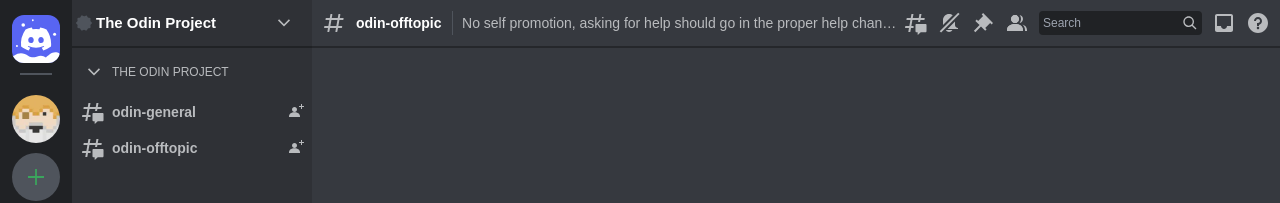
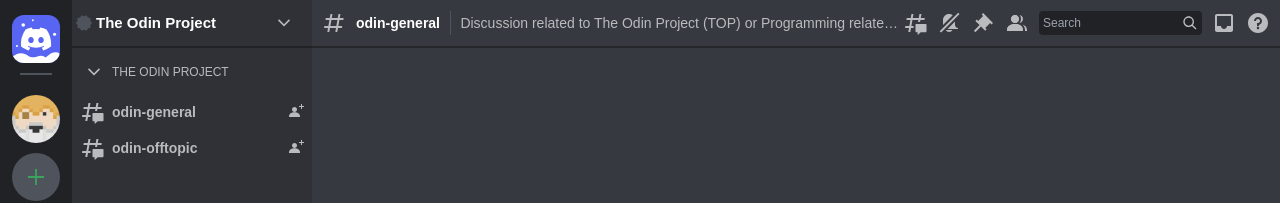
Before and after one commit to Apestein/discord-clone, a React (Vite) app: page /channels/1 in a window 1280 px wide. Shown: the top 203 px of the page. Built offline with nearby package versions, Linux system fonts and the light colour scheme.

Commit message:
more styling

```diff
--- a/package.json
+++ b/package.json
@@ -18,9 +18,12 @@
   "devDependencies": {
     "@types/react": "^18.0.26",
     "@types/react-dom": "^18.0.9",
+    "@types/uniqid": "^5.3.2",
     "@vitejs/plugin-react": "^3.0.0",
     "autoprefixer": "^10.4.13",
     "postcss": "^8.4.20",
+    "prettier": "^2.8.1",
+    "prettier-plugin-tailwindcss": "^0.2.1",
     "sass": "^1.57.1",
     "tailwindcss": "^3.2.4",
     "typescript": "^4.9.3",
--- a/src/components/ChannelSidebar.tsx
+++ b/src/components/ChannelSidebar.tsx
@@ -4,39 +4,43 @@
 import { ReactComponent as InviteIcon } from "../assets/invite.svg"
 import { ReactComponent as FlowerIcon } from "../assets/flower.svg"
 
-export default function ChannelSidebar({ currentChannel, setCurrentChannel }) {
-  console.log(currentChannel)
-
+export default function ChannelSidebar({
+  setCurrentChannel,
+}: {
+  setCurrentChannel: React.Dispatch<React.SetStateAction<string>>
+}) {
   return (
     <div className="bg-bgSecondary text-txtPrimary">
-      <div className="flex items-center gap-1 p-1 h-[48px] border-b-2 border-[#00000050]">
+      <div className="flex h-[48px] items-center gap-1 border-b-2 border-[#00000050] p-1">
         <div className="relative">
           <FlowerIcon className="absolute scale-75" />
           <BoostIcon />
         </div>
-        <p className="pr-10 whitespace-nowrap font-bold text-[15px] text-white">
+        <p className="whitespace-nowrap pr-10 text-[15px] font-bold text-white">
           The Odin Project
         </p>
         <DownIcon className="scale-50" />
       </div>
       <div className="flex items-center text-xs ">
-        <DownIcon className="scale-50 w-10" />
+        <DownIcon className="w-10 scale-50" />
         <p>THE ODIN PROJECT</p>
       </div>
       <div
-        className={`flex items-center gap-2 mx-1 p-1 rounded-md text-sm font-semibold hover:bg-txtTertiary hover:text-white mb-1`}
+        tabIndex={1}
+        onClick={() => setCurrentChannel("odin-general")}
+        className="mx-1 mb-1 flex items-center gap-2 rounded-md p-1 text-sm font-semibold focus-within:bg-txtTertiary focus-within:text-white hover:bg-txtTertiary hover:text-white"
       >
         <ThreadIcon />
-        <button onClick={() => setCurrentChannel("odin-general")}>
-          odin-general
-        </button>
+        <button>odin-general</button>
         <InviteIcon className="ml-auto" />
       </div>
-      <div className="flex items-center gap-2 mx-1 p-1 rounded-md text-sm font-semibold hover:bg-txtTertiary hover:text-white mb-1">
+      <div
+        tabIndex={2}
+        onClick={() => setCurrentChannel("odin-offtopic")}
+        className="mx-1 mb-1 flex items-center gap-2 rounded-md p-1 text-sm font-semibold focus-within:bg-txtTertiary focus-within:text-white hover:bg-txtTertiary hover:text-white"
+      >
         <ThreadIcon />
-        <button onClick={() => setCurrentChannel("odin-offtopic")}>
-          odin-offtopic
-        </button>
+        <button>odin-offtopic</button>
         <InviteIcon className="ml-auto" />
       </div>
     </div>
--- a/src/components/ChannelX.tsx
+++ b/src/components/ChannelX.tsx
@@ -23,25 +23,44 @@
     { name: "Odin Student2", message: "hello TOP", time: "Today at 5:00 AM" },
   ]
   const [messages, setMessages] = useState(msgArray)
-  const [currentChannel, setCurrentChannel] = useState()
+  const [currentChannel, setCurrentChannel] = useState("odin-general")
+  const currentChannelName =
+    currentChannel === "odin-general" ? "odin-general" : "odin-offtopic"
+  const channelDescription =
+    currentChannel === "odin-general" ? (
+      <>
+        <span>
+          Discussion related to The Odin Project (TOP) or Programming related to
+          TOP |
+        </span>{" "}
+        <a
+          className="text-blue-500 underline"
+          href="https://www.youtube.com/watch?v=dQw4w9WgXcQ"
+        >
+          https://www.dontasktoask.com/
+        </a>{" "}
+        <span>| </span>
+        <a
+          className="text-blue-500 underline"
+          href="https://www.youtube.com/watch?v=dQw4w9WgXcQ"
+        >
+          https://medium.com/@gordon_zhu/how-to-be-great-at-asking-questions-e37be04d0603
+        </a>
+      </>
+    ) : (
+      " No self promotion, asking for help should go in the proper help channel. off-topic is for relaxing, not asking help questions. Not a meme channel."
+    )
 
   return (
     <div className="channelx_main-content">
-      <ChannelSidebar
-        currentChannel={currentChannel}
-        setCurrentChannel={setCurrentChannel}
-      />
+      <ChannelSidebar setCurrentChannel={setCurrentChannel} />
       <div className="channelx_container">
         <div className="channelx_header">
           <div className="channelx_wrapper1">
             <AtIcon className="channelx_at-icon" />
-            <p className="channelx_p-wrapper1">odin-offtopic</p>
+            <p className="channelx_p-wrapper1">{currentChannelName}</p>
             <div className="channelx_divider"></div>
-            <p className="channelx_promo">
-              No self promotion, asking for help should go in the proper help
-              channel. off-topic is for relaxing, not asking help questions. Not
-              a meme channel.
-            </p>
+            <p className="channelx_promo">{channelDescription}</p>
           </div>
           <div className="channelx_wrapper2">
             <ThreadIcon />
--- /dev/null
+++ b/src/index.d.ts
@@ -0,0 +1,6 @@
+declare module "*.svg" {
+  import React = require("react")
+  export const ReactComponent: React.FC<React.SVGProps<SVGSVGElement>>
+  const src: string
+  export default src
+}
```
Also changed, not shown: 1 other file (tests, documents, lock files or other folders).
